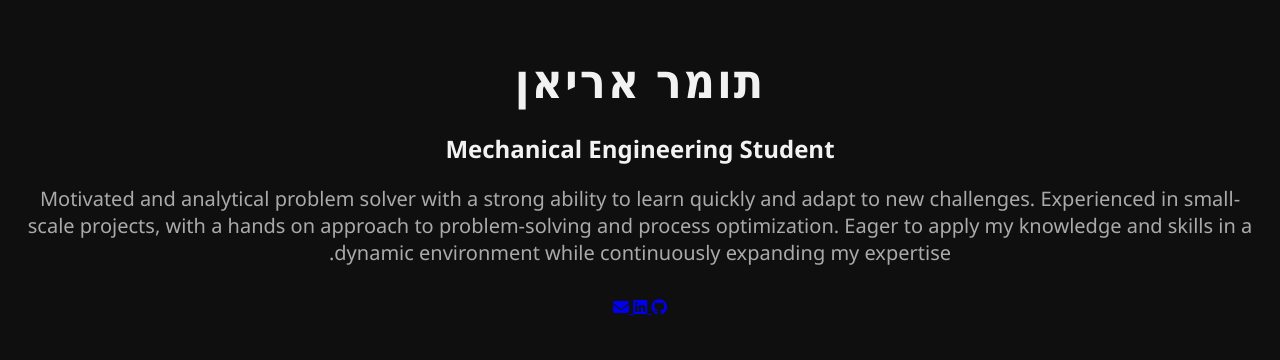
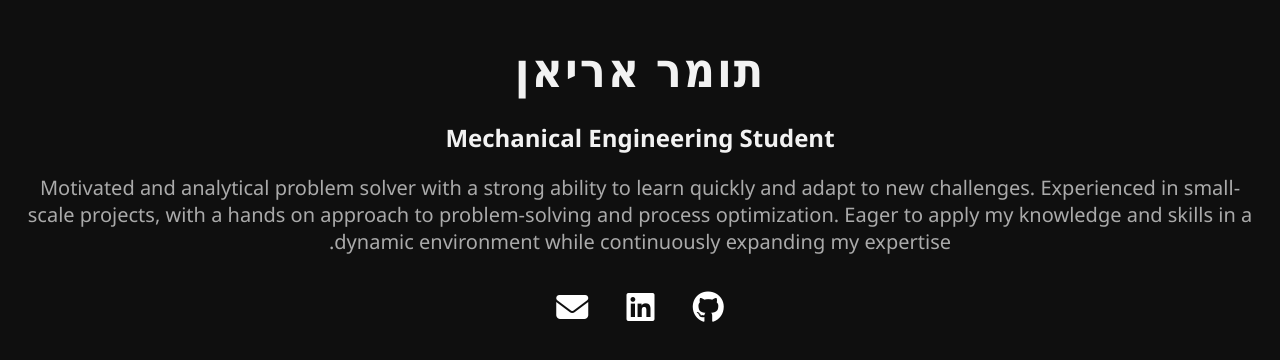
Before and after one commit to tomerari/tomerari.github.io, a plain HTML site: page index.html in a window 1280 px wide. Shown: the part 234-594 px from the top of the page. Drawn offline with Linux system fonts and the light colour scheme.

Commit message:
Update style.css

```diff
--- a/style.css
+++ b/style.css
@@ -37,3 +37,18 @@ p {
 .links a:hover {
   text-decoration: underline;
 }
+.socials {
+  margin-top: 30px;
+}
+
+.socials a {
+  margin: 0 15px;
+  font-size: 32px;
+  color: #ffffff;
+  text-decoration: none;
+  transition: color 0.3s ease;
+}
+
+.socials a:hover {
+  color: #1e90ff; /* צבע כשעוברים עם העכבר */
+}
```
